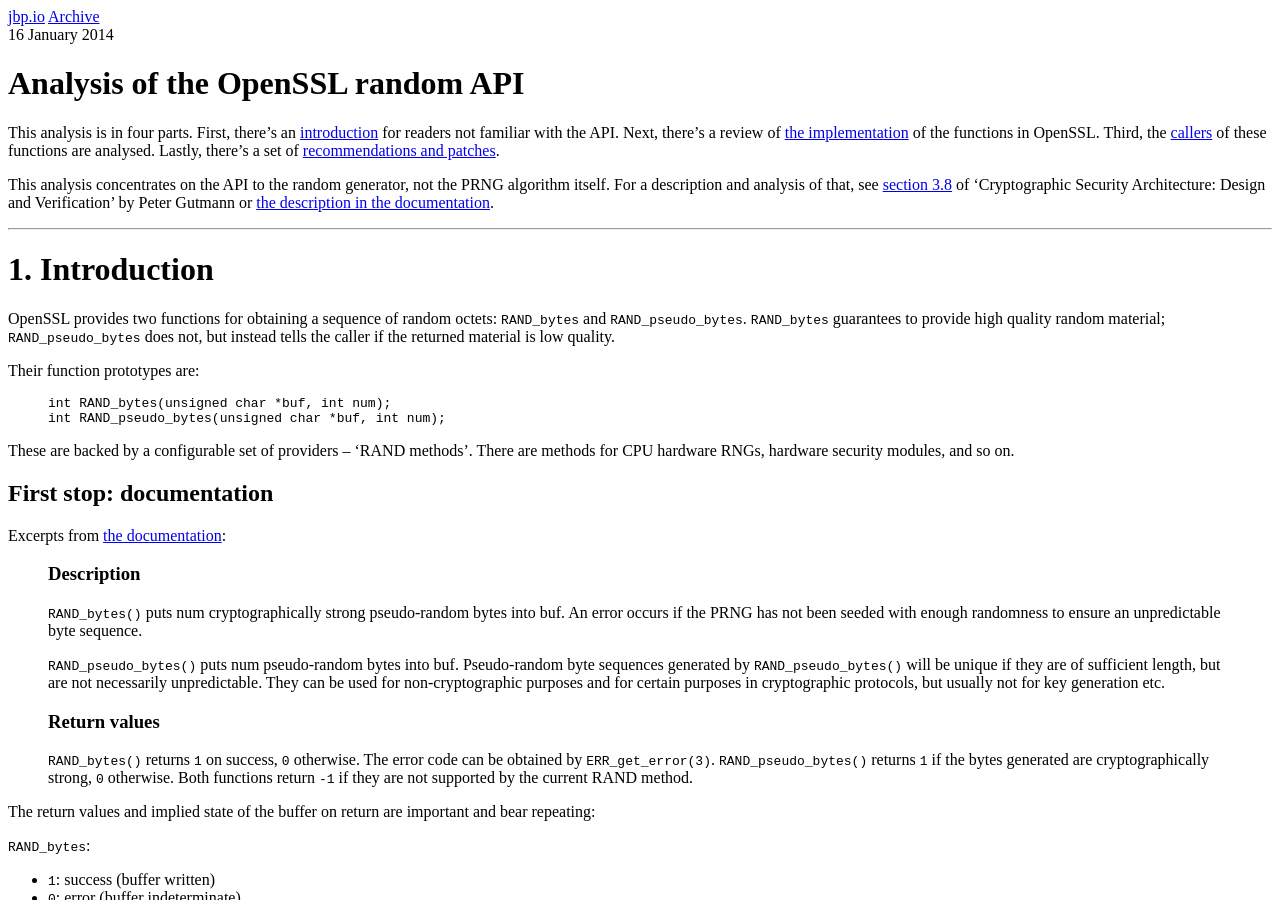
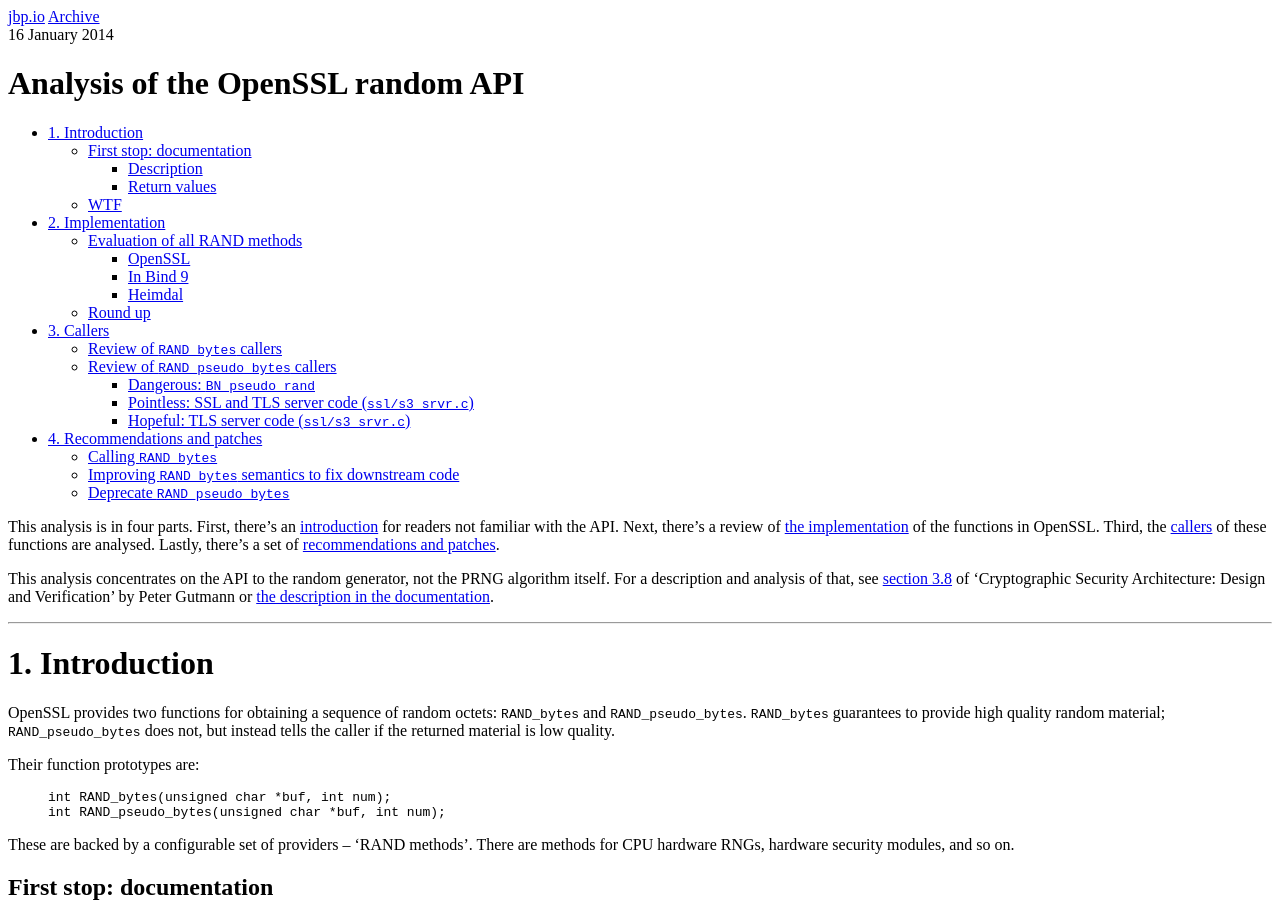
Before and after one commit to ctz/ctz.github.com, a Jekyll site: the page built from _posts/2014-01-16-openssl-rand-api.md, in a window 1280 px wide and 900 px high. Built offline with Jekyll 4.4.1, drawn with Linux system fonts in a browser that asks for light colours.

Commit message:
add tocs

```diff
--- a/_posts/2014-01-16-openssl-rand-api.md
+++ b/_posts/2014-01-16-openssl-rand-api.md
@@ -6,6 +6,10 @@
 published: true
 tags: [network, security, openssl, ssl]
 ---
+
+* TOC
+{:toc #toc-main}
+
 This analysis is in four parts.  First, there's an <a href="#intro">introduction</a>
 for readers not familiar with the API.  Next, there's a review of
 <a href="#impl">the implementation</a> of the functions in OpenSSL.  Third, the
@@ -281,7 +285,7 @@
 [^bugs]: Note: I haven't verified that each one of these is actually a bug, or in an important (or even used!) bit of code.
 [^why]: Recall that in C, non-zero values are 'true' expressions, so this includes both success and failure cases.
 
-# Review of `RAND_pseudo_bytes` callers
+## Review of `RAND_pseudo_bytes` callers
 We can divide callers of `RAND_pseudo_bytes` into a few classes:
 
 * *Hopeful*: don't check return codes at all.  These are obviously funted.
@@ -290,11 +294,11 @@
 
 In other words, calling `RAND_pseudo_bytes` is always either unreliable, or merely pointless.
 
-## Dangerous: `BN_pseudo_rand`
+### Dangerous: `BN_pseudo_rand`
 `BN_pseudo_rand` can return bits of heap converted to a bignum if `RAND_pseudo_bytes` fails.
 The same bug spreads to `BN_pseudo_rand_range`, `BN_generate_prime_ex` (when choosing Rabin-Miller witnesses), etc.
 
-## Pointless: SSL and TLS server code (`ssl/s3_srvr.c`)
+### Pointless: SSL and TLS server code (`ssl/s3_srvr.c`)
 Behold!
 
 {% highlight c++ linenos %}
@@ -308,7 +312,7 @@
 Except then we handle failures from `RAND_pseudo_bytes` in a way which makes it
 equivalent to `RAND_bytes`.
 
-## Hopeful: TLS server code (`ssl/s3_srvr.c`)
+### Hopeful: TLS server code (`ssl/s3_srvr.c`)
 In `ssl3_send_newsession_ticket` in the codepath without `tctx->tlsext_ticket_key_cb` set,
 a buffer on the stack is filled with 16 bytes from `RAND_pseudo_bytes`, but the return code
 isn't checked.  That buffer is the IV for TLS ticket encryption, so if this call fails
```
Also changed, not shown: _posts/2013-07-07-tls-downgrade.md (+4 -0 lines), _posts/2013-09-09-tls128-profile.md (+5 -1 lines), _posts/2013-12-17-crime-vs-zlib.md (+4 -0 lines).
